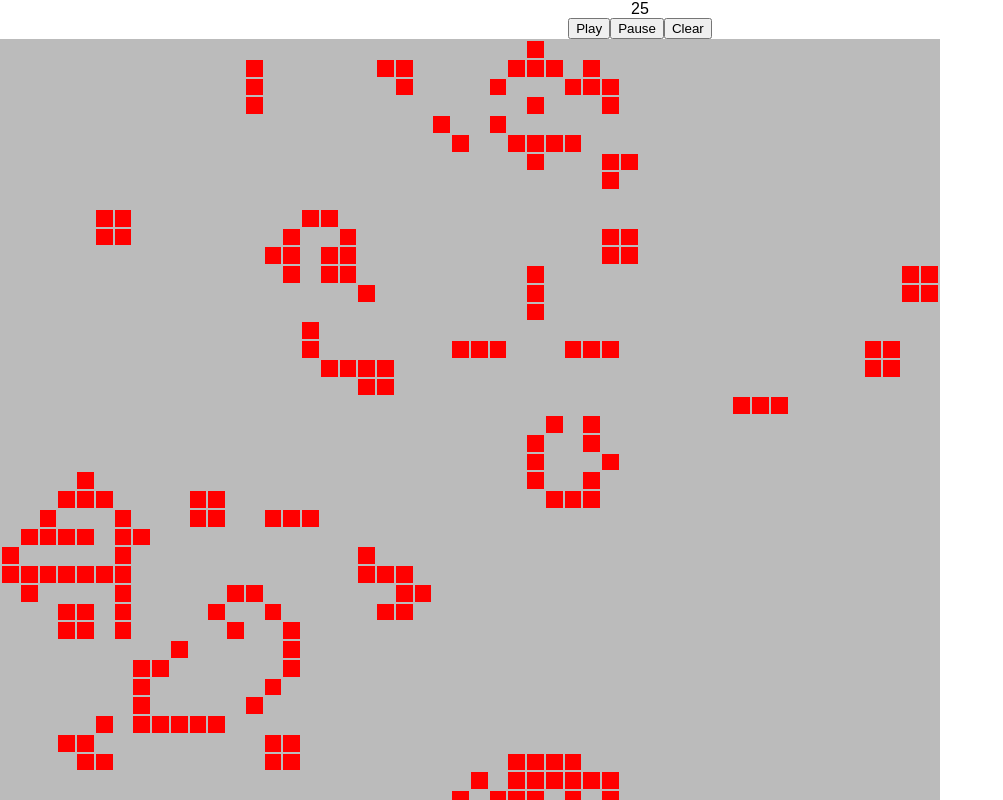
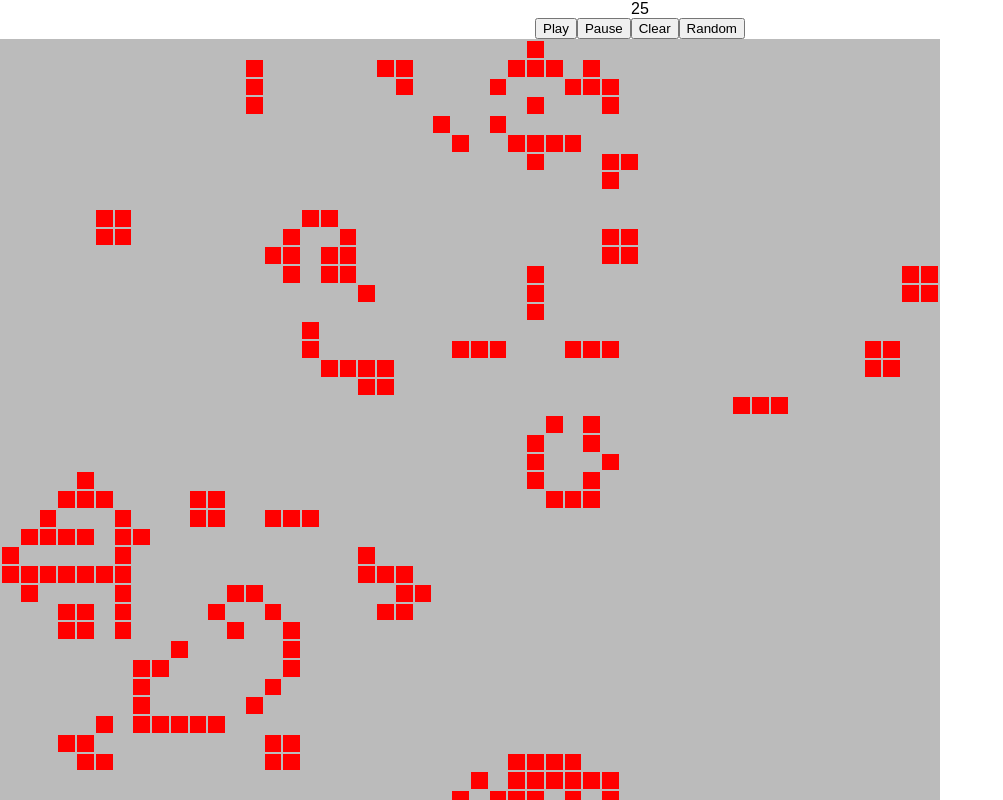
Before and after one commit to marckimbrey/game-of-life, a React app: page / in a window 1280 px wide. Shown: the top 800 px of the page, without its empty margins (0-1003 px from the left). Built offline with nearby package versions, Linux system fonts and the light colour scheme.

Commit message:
Random button and functionality

```diff
--- a/src/App.js
+++ b/src/App.js
@@ -18,9 +18,11 @@ class App extends Component {
     this.handleClick = this.handleClick.bind(this);
     this.nextGeneration = this.nextGeneration.bind(this);
     this.onCellClick = this.onCellClick.bind(this);
+    this.generateRandomGrid = this.generateRandomGrid.bind(this);
   }
   handleClick(gameState) {
-    if (gameState === 'clear') {
+    switch(gameState) {
+      case 'clear':
         const emptyGrid = this.state.grid.map((row)=> {
           return  row.map((cell)=> {
             return 0;
@@ -31,8 +33,16 @@ class App extends Component {
           gameState: 'paused',
           generation: 0
         });
-    } else {
+        break;
+      case 'random':
+        this.setState({
+          grid: this.generateRandomGrid(50),
+          generation: 0
+        });
+        break;
+      default:
         this.setState({gameState: gameState});
+        break;
     }
   }
   onCellClick(x, y) {
--- a/src/ControlButtons.js
+++ b/src/ControlButtons.js
@@ -12,6 +12,9 @@ export default (props)=> {
       <button
         onClick={()=> props.handleClick("clear")}
       >Clear</button>
+      <button
+        onClick={()=> props.handleClick("random")}
+      >Random</button>
     </div>
   );
 }
```
Lines whose indentation alone changed are shown as unchanged.
